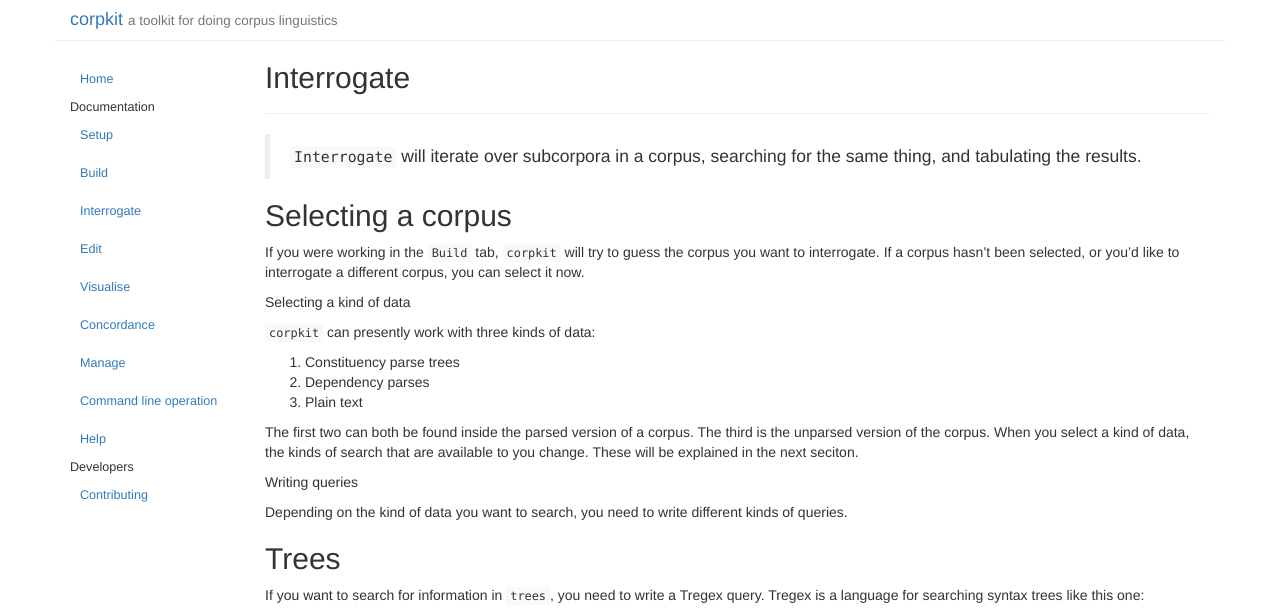
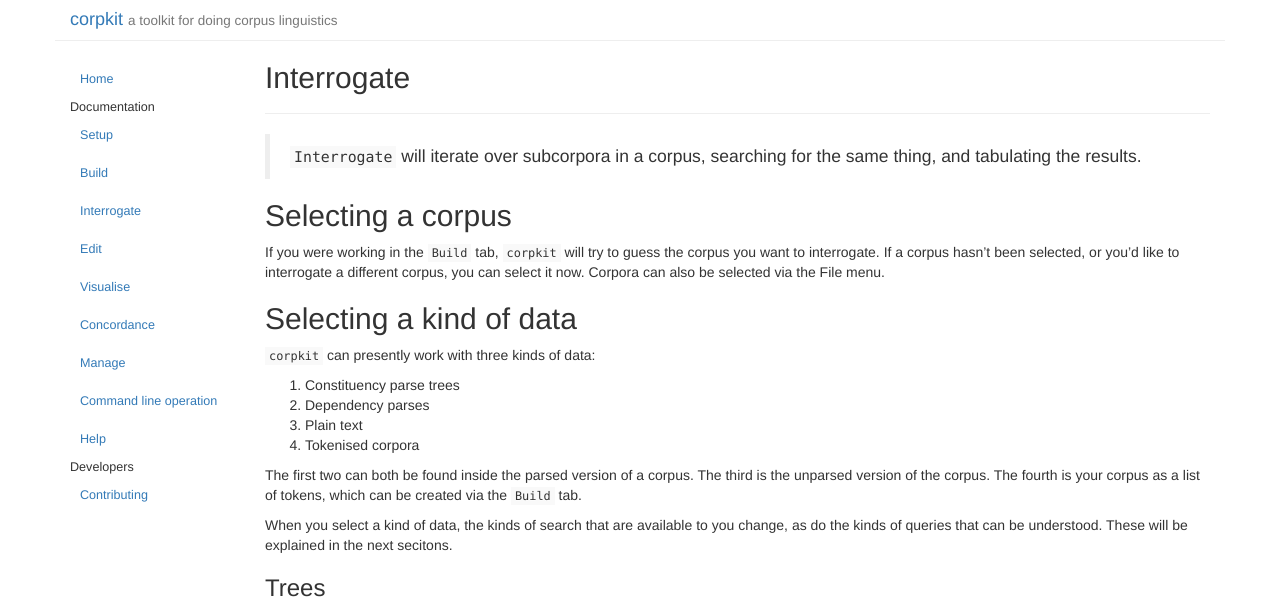
Before and after one commit to interrogator/corpkit, a Jekyll site: the page built from _posts/2015-08-30-interrogate.md, in a window 1280 px wide and 900 px high, cut to the strip 0-611 px from the top of the window. Built offline with Jekyll 4.4.1, drawn with Linux system fonts in a browser that asks for light colours; Markdown is read by kramdown in place of the engine named in the settings; some of the changed text lies outside the part shown.

Commit message:
heading levels

```diff
--- a/_posts/2015-08-30-interrogate.md
+++ b/_posts/2015-08-30-interrogate.md
@@ -10,23 +10,22 @@
 
 ## Selecting a corpus
 
-If you were working in the `Build` tab, `corpkit` will try to guess the corpus you want to interrogate. If a corpus hasn't been selected, or you'd like to interrogate a different corpus, you can select it now.
+If you were working in the `Build` tab, `corpkit` will try to guess the corpus you want to interrogate. If a corpus hasn't been selected, or you'd like to interrogate a different corpus, you can select it now. Corpora can also be selected via the File menu.
 
- Selecting a kind of data
+## Selecting a kind of data
 
 `corpkit` can presently work with three kinds of data:
 
 1. Constituency parse trees
 2. Dependency parses
 3. Plain text
+4. Tokenised corpora
 
-The first two can both be found inside the parsed version of a corpus. The third is the unparsed version of the corpus. When you select a kind of data, the kinds of search that are available to you change. These will be explained in the next seciton.
+The first two can both be found inside the parsed version of a corpus. The third is the unparsed version of the corpus. The fourth is your corpus as a list of tokens, which can be created via the `Build` tab.
 
- Writing queries
+When you select a kind of data, the kinds of search that are available to you change, as do the kinds of queries that can be understood. These will be explained in the next secitons.
 
-Depending on the kind of data you want to search, you need to write different kinds of queries.
-
-## Trees
+### Trees
 
 If you want to search for information in `trees`, you need to write a Tregex query. Tregex is a language for searching syntax trees like this one:
 
@@ -74,7 +73,7 @@
 
 If your searches aren't matching what you think they should, you might want to look at how your data has been parsed. Head to the `Build` tab and select your parsed corpus. You can then open up a file, and view its parse trees. These visualisations make it much easier to understand how Tregex queries work.
 
-### Tree searching options
+#### Tree searching options
 
 When searching with trees, there are a few extra options available.
 
@@ -82,7 +81,7 @@
 
 When working with multiple word results, `Filter titles` will remove `Mr`, `Mrs`, `Dr`, etc. to help normalise and count references to specific people.
 
-## Dependencies
+### Dependencies
 
 In dependency grammar, words in sentences are connected in a series of governor--dependent relationships. The Predicator is typically the `root` of a sentence, which may have the head of the Subject as a dependent. The head of the subject may in turn have dependants, such as adjectival modifiers or determiners.
 
@@ -92,7 +91,7 @@
 
 The best source of information and dependency relationships is the [Stanford Dependencies manual](http://nlp.stanford.edu/software/dependencies_manual.pdf).
 
-## Dependency grammars
+### Dependency grammars
 
 Your data has actually been annotated with three slightly different dependency grammars. You can choose to work with:
 
@@ -102,7 +101,7 @@
 
 For more information on the dependency grammars, you can look at section 4 of the [Stanford Dependencies manual](http://nlp.stanford.edu/software/dependencies_manual.pdf#page=12).
 
-## Search types
+### Search types
 
 There are many potentially interesting things in dependency annotations, and, accordingly, many different kinds of search available for them.
 
@@ -120,13 +119,13 @@
 | Get "role:dependent", matching governor  |  Governor  | role:dependent      |
 | Get "role:governor", matching dependent  |  Dependent | role:governor       |
 
-## Dependency options
+### Dependency options
 
 Dependency queries can also be filtered, so that only results matching a given role or part-of-speech are returned. Both of these fields are regular expressions or lists.
 
 For the `role:governor` and `role:dependent` search options, if you use a function filter, the `role:` portion of the output is not printed.
 
-## Plain text
+### Plain text
 
 Plain text is the simplest kind of search. You can either use Regular Expressions or simple search. When writing simple queries, you can search for a list of words by entering:
 
@@ -138,17 +137,23 @@
 
 This kind of search has drawbacks, though. Lemmatisation, for example, will not work very well, because `corpkit` won't know the word classes of the words you're finding.
 
+### Tokens
+
+As with plain text, you can use either a list of a regular expression to match tokens.
+
+> More coming soon
+
 ## Special queries
 
-`corpkit` also has some pre-programmed queries and query parts, based around concepts from systemic-functional grammar.
+`corpkit` also has some pre-programmed queries and query parts, based mostly around concepts from systemic-functional grammar.
 
-## Preset queries
+### Preset queries
 
 `'Any'` will match any word, tag or function, depending on the search type. `Participants` and `Processes` approximate notions from systemic functional grammar.
 
 `Stats` will get the absolute frequencies for different moods and process types. It involves many sub-interrogations (for different process types and grammatical moods, mostly), and may take a long time.
 
-## Query parts
+### Query parts
 
 There are also some things you can type into your query that `corpkit` recognises and handles differently. You can, for example, enter
 
@@ -175,18 +180,6 @@
 * `PROCESSES:` recognises `MENTAL`, `VERBAL` and `RELATIONAL`.
 
 When using dependencies, you could get *Sensers* by searching for the role and dependent of `PROCESSES:MENTAL`, and then by using a function filter for `ROLES:PARTICIPANT1`.
-
-## Search options
-
-The `Interrogate` tab has a few other options:
-
-| Option             | Purpose          |
-|-----------|--------------|
-
-| Function filter    | Match only words filling specific dependency roles (regular expression)                                                      |
-| POS filter         | Match only words with specific POS in dependency queries (regex)   |
-| Normalise spelling | Convert between UK and US English     |
-| Dependency type    | Which dependency grammar to use (see [here](http://nlp.stanford.edu/software/example.xml) for info)     |
 
 ## Lemmatisation
 
```
